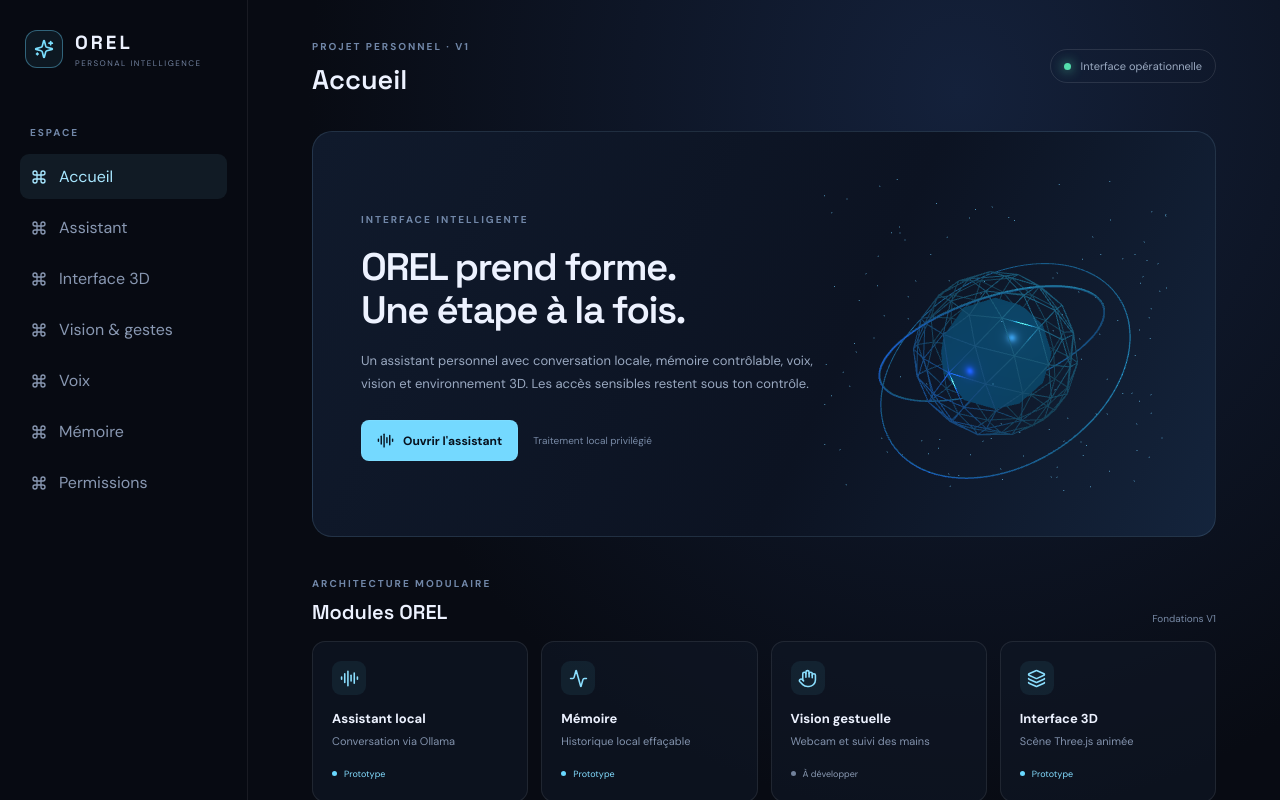
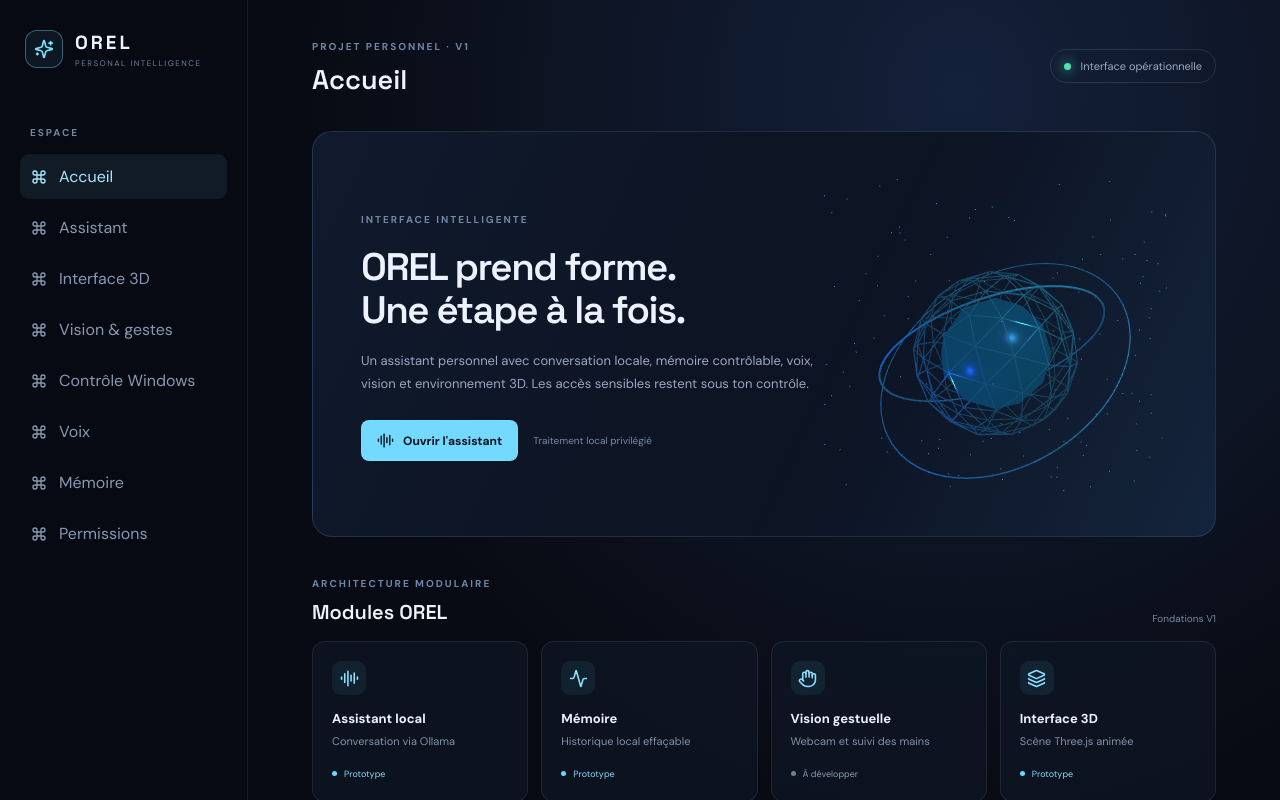
Before and after one commit to elviskienou0-cloud/Orel, a React (Vite) app: page / in a window 1280 px wide. Shown: the top 800 px of the page. Built offline with nearby package versions, Linux system fonts and the light colour scheme.

Commit message:
feat(windows): expose universal hand control workspace

```diff
--- a/src/App.tsx
+++ b/src/App.tsx
@@ -9,6 +9,7 @@ import { allowedDesktopApps, isDesktopRuntime, openAllowedApp, type AllowedDeskt
 import { listenOnce, speak } from "./lib/voice";
 import HandTracking from "./components/HandTracking";
 import SpatialWorkspace from "./components/SpatialWorkspace";
+import WindowsGestureControl from "./components/WindowsGestureControl";
 import type { GestureName, HandPointer } from "./lib/gestures";
 
 const Scene3D = lazy(() => import("./components/Scene3D"));
@@ -280,7 +281,7 @@ export default function App() {
       <aside className="sidebar">
         <div className="brand"><div className="brand-mark"><Sparkles size={20}/></div><div><strong>OREL</strong><span>PERSONAL INTELLIGENCE</span></div></div>
         <div className="nav-label">ESPACE</div>
-        {["Accueil", "Assistant", "Interface 3D", "Vision & gestes", "Voix", "Mémoire", "Permissions"].map((item) =>
+        {["Accueil", "Assistant", "Interface 3D", "Vision & gestes", "Contrôle Windows", "Voix", "Mémoire", "Permissions"].map((item) =>
           <button className={active === item ? "nav-item active" : "nav-item"} key={item} onClick={() => setActive(item)}><Command size={16}/>{item}</button>
         )}
         <div className="sidebar-bottom"><ShieldCheck size={16}/><span>Accès contrôlés · local prioritaire</span></div>
@@ -320,6 +321,8 @@ export default function App() {
           <div className="chat-options"><label><input type="checkbox" checked={voiceReplies} onChange={(event) => setVoiceReplies(event.target.checked)}/> Lire les réponses à voix haute</label><span>{memoryEnabled ? "Mémoire locale activée" : "Mémoire désactivée"}</span></div>
         </section>}
 
+        {active === "Contrôle Windows" && <WindowsGestureControl/>}
+
         {active === "Permissions" && <section className="workspace">
           <div className="panel-heading"><div><span className="eyebrow">CENTRE DE CONTRÔLE</span><h2>Permissions de l'appareil</h2></div><LockKeyhole size={22}/></div>
           <p className="panel-description">OREL ne reçoit que les accès activés explicitement. Les autorisations Windows et celles du navigateur restent distinctes.</p>
```
